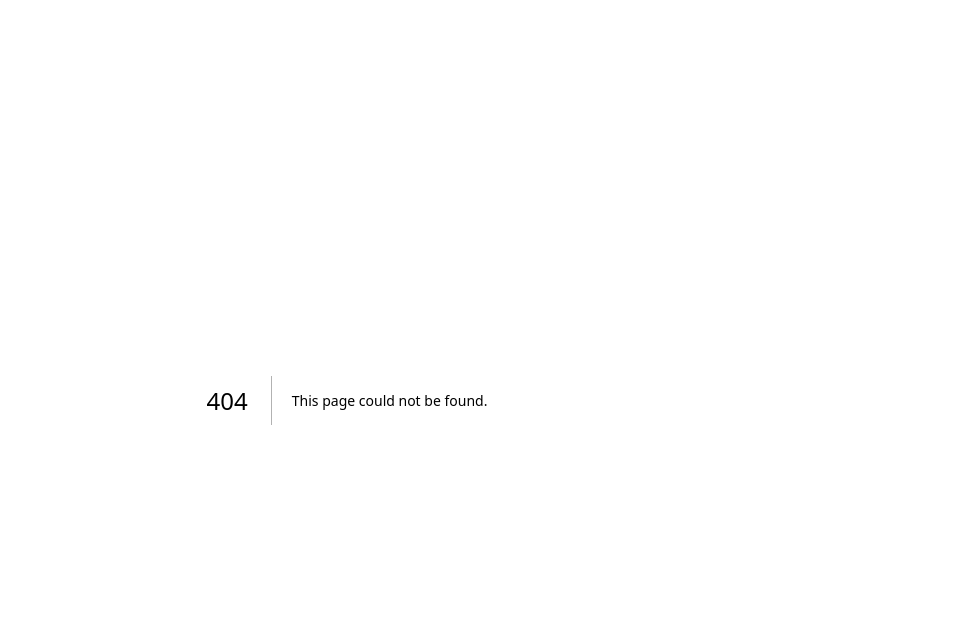
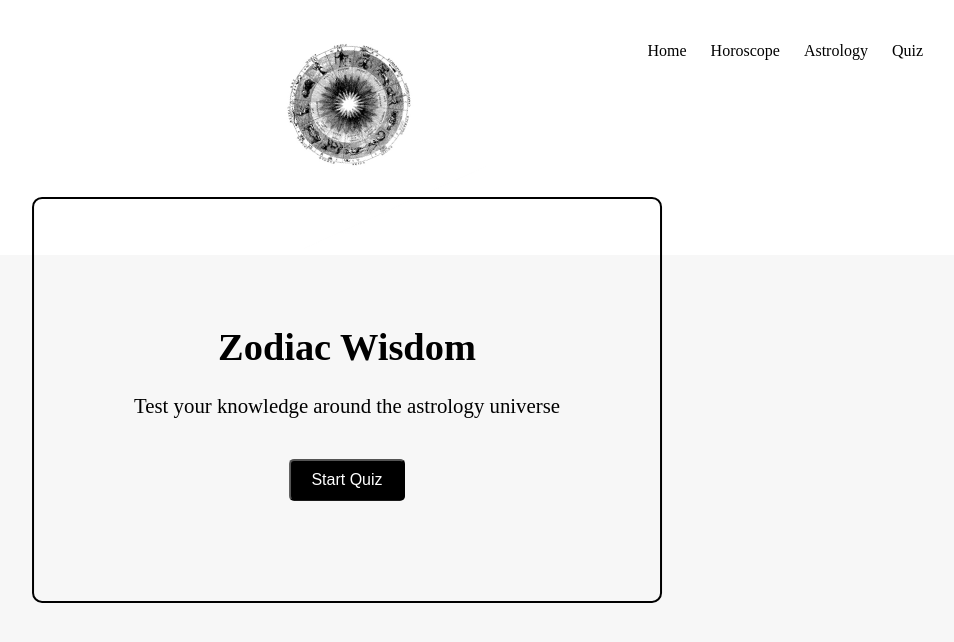
Before and after one commit to MartaJaekel/Astro, a Next.js app: page /quiz in a window 1280 px wide. Before the commit this address had no page. Shown: the top 642 px of the page, without its empty margins (293-1247 px from the left). Built offline with nearby package versions, Linux system fonts and the light colour scheme.

Commit message:
add quiz component

```diff
--- a/components/Navigation/Navigation.tsx
+++ b/components/Navigation/Navigation.tsx
@@ -17,7 +17,7 @@ export default function Navigation() {
             <Link href="/homepage">Astrology</Link>
           </li>
           <li>
-            <Link href="/quiz/[id].tsx">Quiz</Link>
+            <Link href="/quiz">Quiz</Link>
           </li>
         </ul>
       </Section>
--- a/components/Quiz/Quiz.tsx
+++ b/components/Quiz/Quiz.tsx
@@ -1,25 +1,57 @@
 import React from "react";
 import styled from "styled-components";
+import data from "../../lib/data";
+
 
 export default function Quiz() {
 
+  const [quizStarted, setQuizStarted] = React.useState(false);
+  const handleClick = () => {
+
+    setQuizStarted(true);
+
+  }
   return (
     <Wrapper>
       <Container>
         <Content>
+          {!quizStarted ? (
+            <>
           <h1>Zodiac Wisdom</h1>
+
           <p>Test your knowledge around the astrology universe</p>
-            <button>Start Quiz</button>
+          <button onClick={handleClick}>Start Quiz</button> </>): (
+
+            <div>
+               <h1>{data[0].question}</h1>
+               <Grid>
+                <button>
+                  {data[0].options[0]}
+                </button>
+                <button>
+                  {data[0].options[1]}
+
+                </button>
+                <button>
+                  {data[0].options[2]}
+                </button>
+                <button>
+                  {data[0].options[3]}
+                </button>
+               </Grid>
+
+            </div>
+
+          )}
         </Content>
       </Container>
     </Wrapper>
-    )
+  );
 }
 const Wrapper = styled.div`
   display: flex;
   justify-content: center;
-
-`
+`;
 const Container = styled.div`
   position: absolute;
   top: 50%;
@@ -27,10 +59,8 @@ position: absolute;
   transform: translate(-50%, -50%);
   border: 2px solid black;
   border-radius: 10px;
-  padding: 70px;
-
-
-`
+  padding: 100px;
+`;
 const Content = styled.div`
   text-align: center;
   font-family: didot;
@@ -44,5 +74,14 @@ button {
     margin-top: 20px;
   }
   p {
-    font-size: 1.3rem;}
+    font-size: 1.3rem;
+  }
+`;
+const Grid = styled.div`
+display: grid;
+align-items: center;
+justify-content: center;
+grid-template-columns: 1fr 1fr;
+button {
+width: 50%;}
 `
--- a/pages/_app.tsx
+++ b/pages/_app.tsx
@@ -1,14 +1,13 @@
-import {AppProps} from "next/app";
+import { AppProps } from "next/app";
 import "@/styles/globals.css";
 import React from "react";
 
 
-// import signs from "../lib/data.js";
 import SWRProvider from "@/components/SWRprovider";
 
 
+export default function App({ Component, pageProps }: AppProps) {
 
-export default function App({ Component, pageProps }: AppProps) {
   return (
     <SWRProvider>
       <Component {...pageProps} />
--- /dev/null
+++ b/pages/quiz.tsx
@@ -0,0 +1,11 @@
+import React from "react";
+import Navigation from "@/components/Navigation/Navigation";
+import Quiz from "@/components/Quiz/Quiz";
+export default function QuizPage() {
+  return (
+    <>
+      <Navigation />
+      <Quiz />
+    </>
+  );
+}
--- a/types/quiz.ts
+++ b/types/quiz.ts
@@ -1,4 +1,5 @@
 export interface QuizItem {
+
     id: number;
     question: string;
     options: string[];
```
Lines whose indentation alone changed are shown as unchanged.
